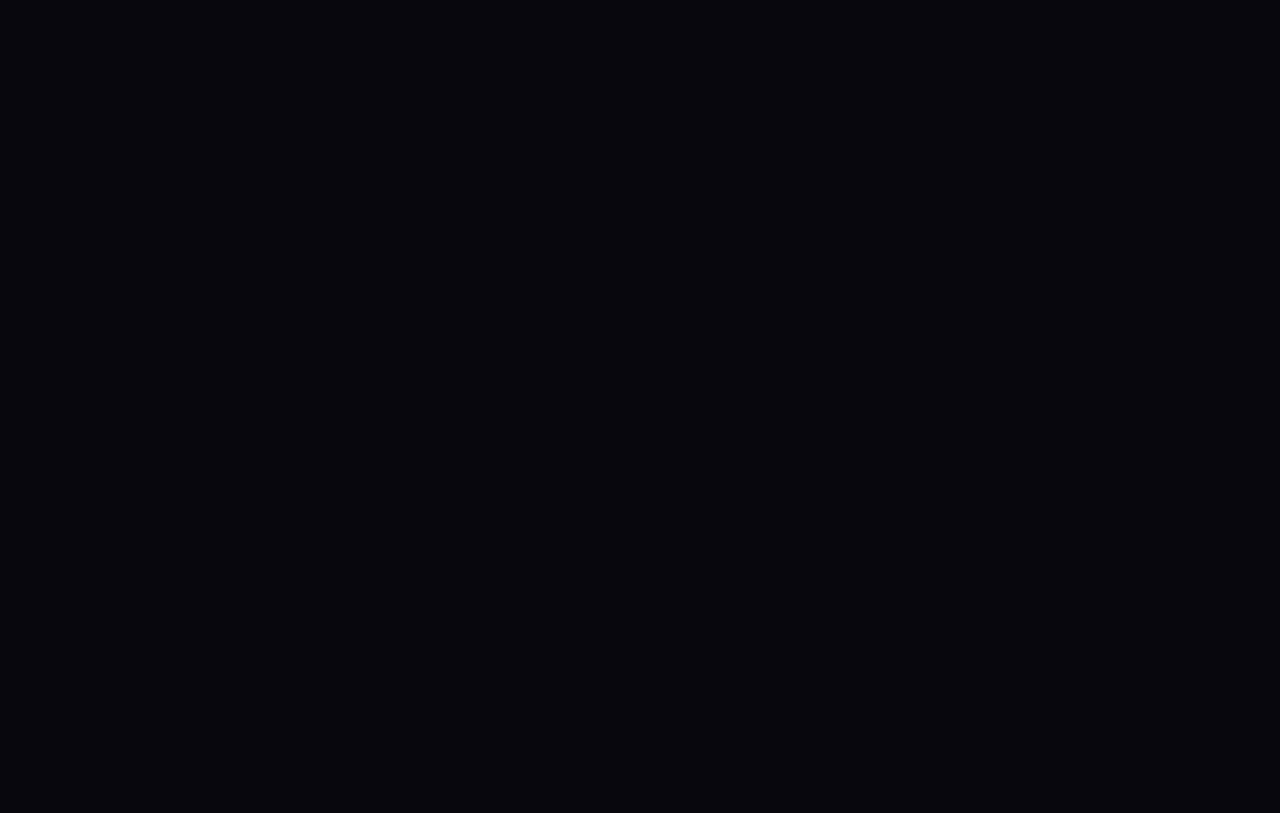
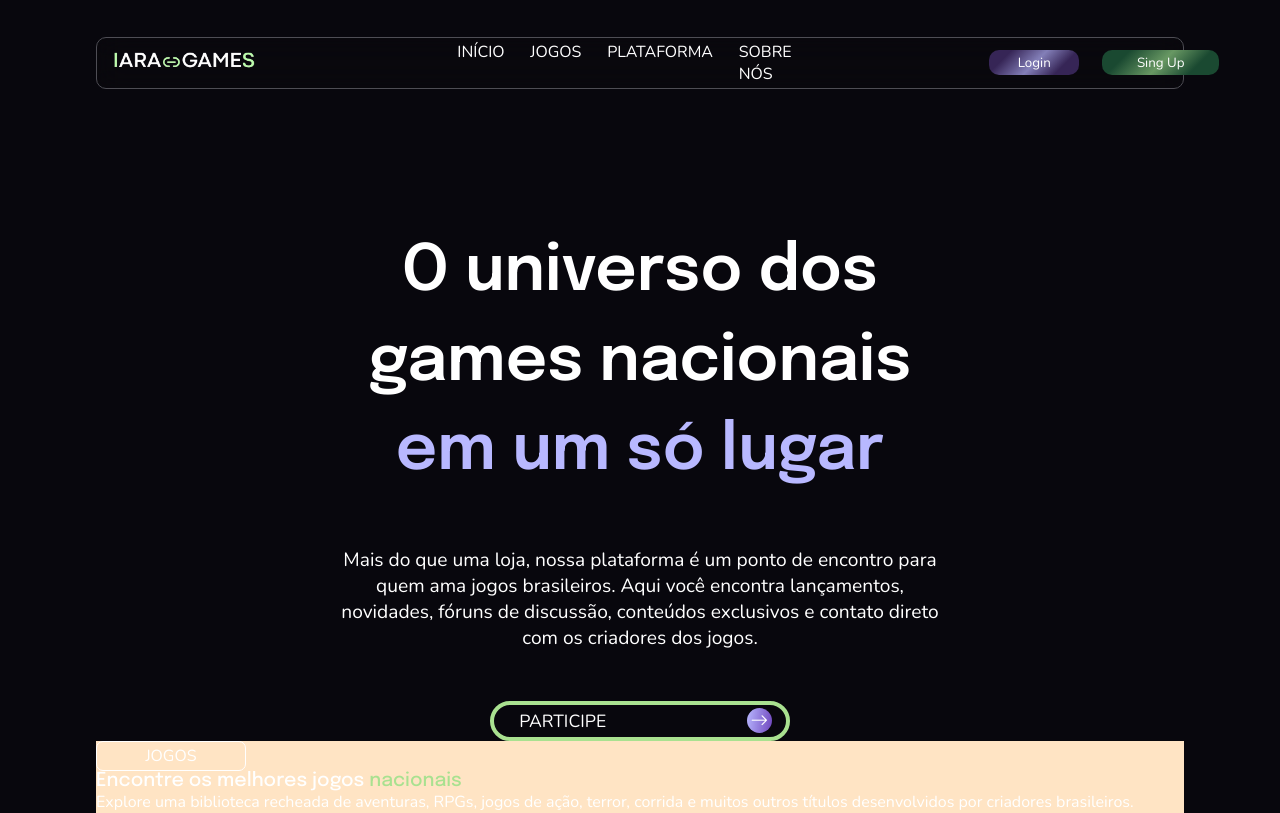
Before and after one commit to kawany-santos/projeto-iara-games, a plain HTML site: page index.html in a window 1280 px wide. Drawn offline with nearby package versions, Linux system fonts and the light colour scheme.

Commit message:
criação de seções, e estilização do menu e hero

```diff
--- a/css/base.css
+++ b/css/base.css
@@ -33,21 +33,54 @@ html, body{
     width: 100%;
     overflow-x: hidden;
 }
+main{
+    display: flex;
+    flex-direction: column;
+    align-items: center;
+    justify-content: center;
+}
 
+/*Tags de texto*/
+
+h1, h2, h3{
+    font-family: var(--titulo);
+    color: var(--branco);
+}
 h1{
-    font-family: var(--titulo);
+    font-size: 4rem;
     font-weight: 600;
 }
 h2{
-    font-family: var(--titulo);
     font-weight: 500;
+    font-size: 1.2rem;
 }
 h3{
-    font-family: var(--titulo);
     font-weight: 400;
+    font-size: 1rem;
 }
 
 p{
     font-family: var(--texto);
     color: #fff;
 }
+
+/*Tag link*/
+
+a{
+    color: var(--branco);
+    text-decoration: none;
+    font-family: var(--texto);
+    font-weight: 300;
+}
+a:hover{
+    color: var(--cor-complementar);
+}
+
+/*Span*/
+
+.span-roxo{
+    color: var(--cor-complementar);
+}
+.span-verde{
+    color: var(--cor-primaria);
+}
--- /dev/null
+++ b/css/hero.css
@@ -0,0 +1,48 @@
+#hero{
+    padding-top: 10%;
+    width: 85%;
+    display: flex;
+    flex-direction: column;
+    align-items: center;
+    justify-content: center;
+    gap: 50px;
+}
+h1{
+    width: 60%;
+    text-align: center;
+    line-height: 140%;
+}
+#texto-hero{
+    width: 55%;
+    text-align: center;
+    font-size: 1.2rem;
+    font-weight: 400;
+}
+#botao-hero{
+    width: 300px;
+    height: 40px;
+    padding-left: 1%;
+    border-radius: 20px;
+    display: flex;
+    flex-direction: row;
+    border: 4px solid var(--cor-primaria);
+    background: none;
+    justify-content: center;
+    align-items: center;
+    gap: 50%;
+    font-size: 1.1rem;
+}
+.bi-arrow-right{
+    color: var(--branco);
+    width: 1.1rem;
+}
+#fundo-seta-hero{
+    width: 25px;
+    height: 25px;
+    display: flex;
+    align-items: center;
+    justify-content: center;
+    border-radius: 50%;
+    background-color: #b8b8ff;
+    background-image: linear-gradient(99deg, #b8b8ff 0%, #6f45bd 100%);
+}
--- /dev/null
+++ b/css/jogos-secoes.css
@@ -0,0 +1,15 @@
+#jogos-section{
+    background-color: bisque;
+    width: 85%;
+    display: flex;
+    flex-direction: column;
+}
+.topicos-secoes{
+    width: 150px;
+    height: 30px;
+    border: 1px solid var(--branco);
+    border-radius: 7px;
+    display: flex;
+    align-items: center;
+    justify-content: center;
+}
--- /dev/null
+++ b/css/menu-nav.css
@@ -0,0 +1,58 @@
+header{
+    display: flex;
+    align-items: center;
+    justify-content: center;
+    padding-top: 2%;
+    height: 100px;
+}
+#menu-nav{
+    width: 85%;
+    height: 70%;
+    border-radius: 10px;
+    display: flex;
+    flex-direction: row;
+    align-items: center;
+    gap: 22%;
+    padding-left: 1%;
+    padding-left: 1%;
+}
+.efeito-vidro{
+    background: rgba(20, 20, 20, 0.1);
+    backdrop-filter: blur( 13.5px );
+    -webkit-backdrop-filter: blur( 13.5px );
+    border: 1px solid #4E4D54;
+}
+#logo-nav{
+    width: 150px;
+    height: auto;
+}
+nav{
+    display: flex;
+    flex-direction: row;
+    gap: 10%;
+    width: 30%;
+    justify-content: center;
+}
+#botoes-nav{
+    display: flex;
+    flex-direction: row;
+    gap: 10%;
+}
+#botao-login-nav{
+    width: 100px;
+    height: 25px;
+    border-radius: 10px;
+    color: var(--branco);
+    border: none;
+    background-color: #362556;
+    background-image: linear-gradient(315deg, #362556 22%, #837fb8 49%, #362556 80%);
+}
+#botao-sing-nav{
+    width: 130px;
+    height: 25px;
+    border-radius: 10px;
+    color: var(--branco);
+    border: none;
+    background-color: #1a4931;
+    background-image: linear-gradient(315deg, #1a4931 22%, #689863 49%, #1a4931 80%);
+}
--- a/index.html
+++ b/index.html
@@ -7,16 +7,117 @@
     <link rel="preconnect" href="https://fonts.googleapis.com">
     <link rel="preconnect" href="https://fonts.gstatic.com" crossorigin>
     <link href="https://fonts.googleapis.com/css2?family=Epilogue:wght@100..900&family=Nunito:wght@200..1000&display=swap" rel="stylesheet">
+    <!--Bootstrap icons-->
+    <link rel="stylesheet" href="https://cdn.jsdelivr.net/npm/bootstrap-icons@1.13.1/font/bootstrap-icons.min.css">
     <!--CSS-->
     <link rel="stylesheet" type="text/css" href="css/base.css">
+    <link rel="stylesheet" type="text/css" href="css/menu-nav.css">
+    <link rel="stylesheet" type="text/css" href="css/hero.css">
+    <link rel="stylesheet" type="text/css" href="css/jogos-secoes.css">
 
     <title>Home</title>
 </head>
 <body>
+    <!--Cabeçalho-->
     <header>
-        <section>
+        <section id="menu-nav" class="efeito-vidro">
+            <figure>
+                <img src="img/logo_iara_games_dark_sem_fundo.png" alt="logo Iara Games" id="logo-nav">
+            </figure>
+            <!--Menu de navegação-->
+            <nav>
+                <a href="#hero">INÍCIO</a>
+                <a href="#jogos-section">JOGOS</a>
+                <a href="#plataforma-section">PLATAFORMA</a>
+                <a href="#sobre-section">SOBRE NÓS</a>
+            </nav>
+            <!--Botão de Login e Cadastro-->
+            <section id="botoes-nav">
+                <button id="botao-login-nav">
+                    <p>Login</p>
+                </button>
+                <button id="botao-sing-nav">
+                    <p>Sing Up</p>
+                </button>
+            </section>
+        </section>
+    </header>
+    <!--Seção principal-->
+    <main>
+        <!--Hero e chamada inicial-->
+        <section id="hero">
+            <h1>
+                O universo dos games nacionais
+                <span class="span-roxo">
+                    em um só lugar
+                </span>
+            </h1>
+            <p id="texto-hero">
+                Mais do que uma loja, nossa plataforma é um ponto de encontro para quem ama jogos brasileiros.
+                Aqui você encontra lançamentos, novidades, fóruns de discussão, conteúdos
+                exclusivos e contato direto com os criadores dos jogos.
+            </p>
+            <button id="botao-hero">
+                <p>PARTICIPE</p>
+                <span class="bi bi-arrow-right" id="fundo-seta-hero"></span>
+            </button>
+        </section>
+        <!--Seção sobre jogos-->
+        <section id="jogos-section">
+            <section id="first-section-jogos">
+                <section id="imagem-jogo-secao">
+
+                </section>
+                <section class="box-texto">
+                    <section class="topicos-secoes">
+                        <p>JOGOS</p>
+                    </section>
+                    <h2>
+                        Encontre os melhores jogos <span class="span-verde">nacionais</span>
+                    </h2>
+                    <p class="texto-box">
+                        Explore uma biblioteca recheada de aventuras, RPGs, jogos de ação, terror,
+                        corrida e muitos outros títulos desenvolvidos por criadores brasileiros.
+                    </p>
+                </section>
+            </section>
+            <section id="jogos-populares-section">
+
+            </section>
+            <section id="destaque-jogos-section">
+
+            </section>
+        </section>
+        <!--Seção sobre a plataforma-->
+        <section id="plataforma-section">
+            <section id="first-section-plataforma">
+
+            </section>
+            <section id="personalizacao-plataforma">
+
+            </section>
+            <section id="ferramentas-plataforma">
+
+            </section>
+        </section>
+        <!--Seção sobre a empresa-->
+        <section id="sobre-section">
+            <section id="first-section-sobre">
+
+            </section>
+            <section id="chamada-sobre-empresa">
+
+            </section>
+        </section>
+    </main>
+    <!--Linha decorativa-->
+    <section id="divisao"></section>
+    <!--Footer-->
+    <footer>
+        <!--Copyright-->
+        <section id="copyright">
 
         </section>
-    </header>
+    </footer>
 </body>
 </html>
```
Also changed, not shown: img/logo_iara_games_Light_sem_fundo.png (added), img/logo_iara_games_dark_sem_fundo.png (added), img/pixelito_iara_games_sem_fundo.png (added).
